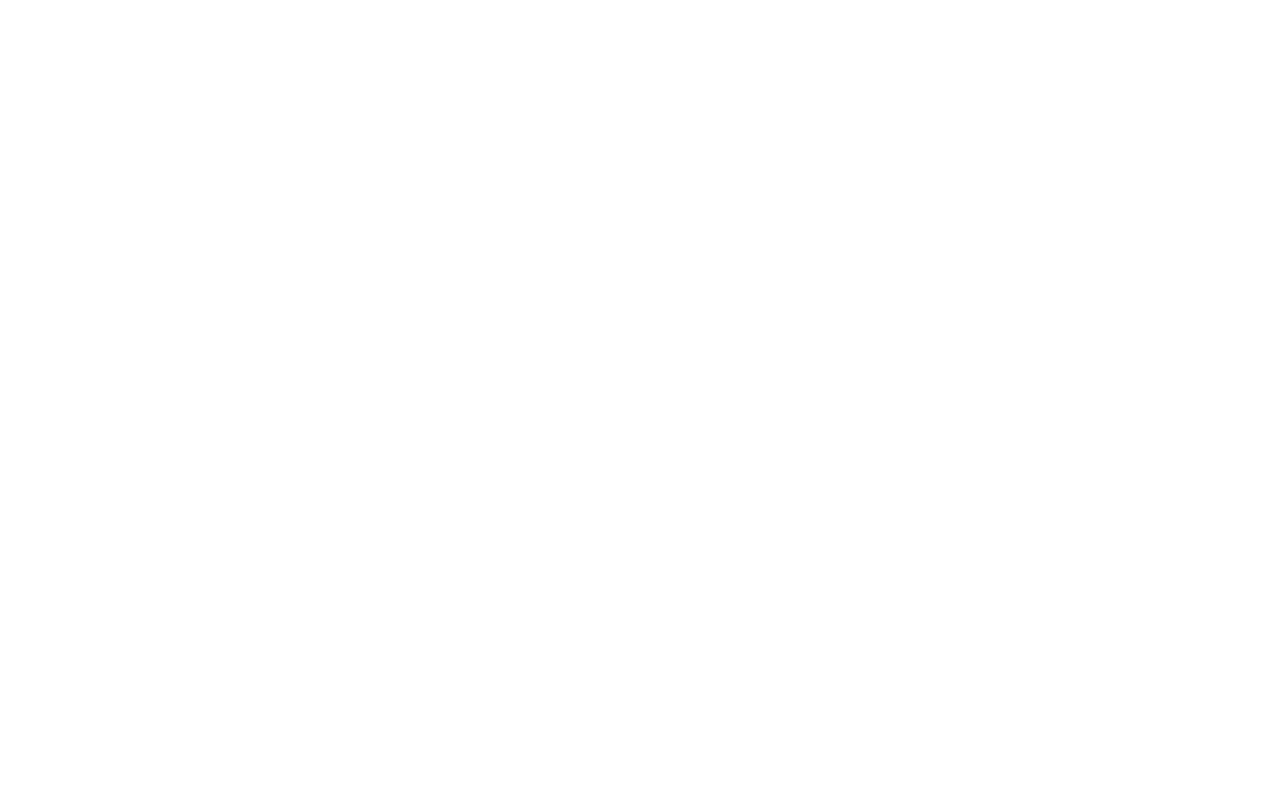
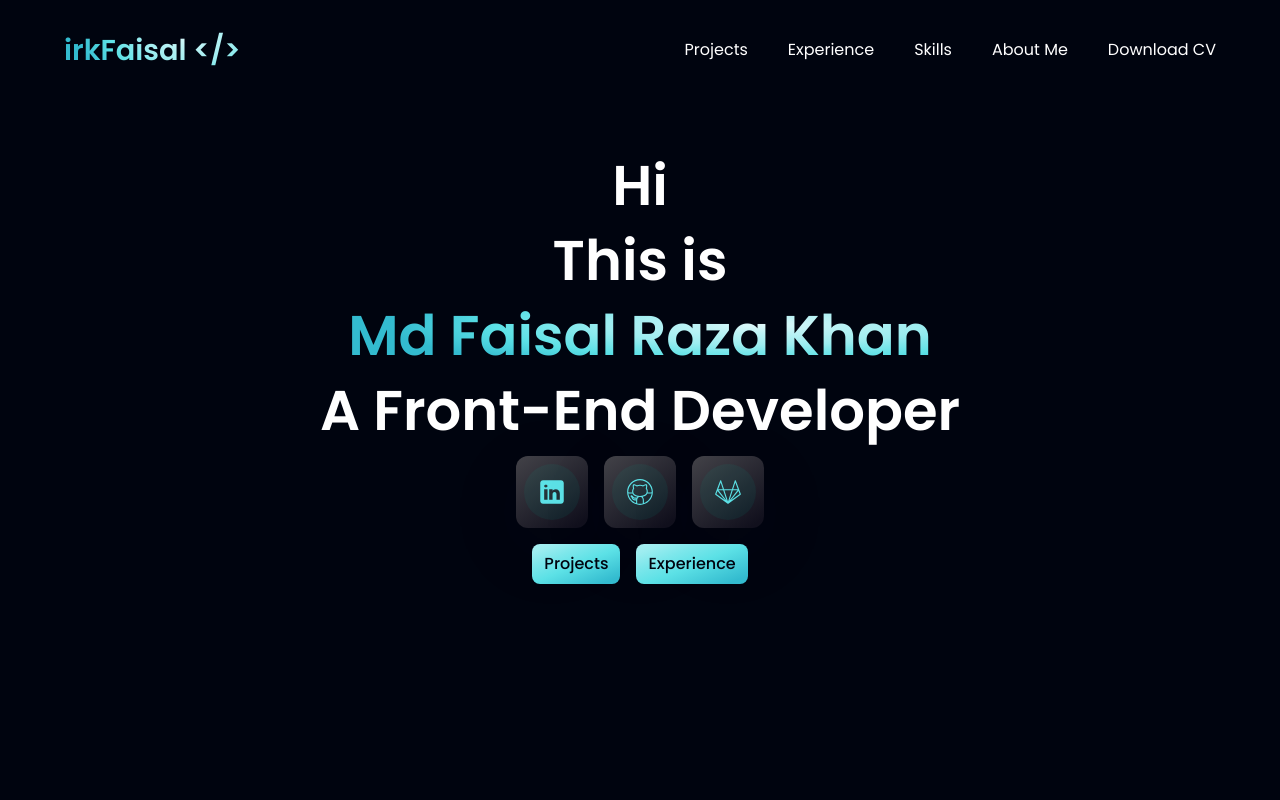
Before and after one commit to irkfaisal/faisal_raza_khan, a React (Vite) app: page / in a window 1280 px wide. Before the commit this address had no page. Shown: the top 800 px of the page. Built offline with nearby package versions, Linux system fonts and the light colour scheme.

Commit message:
deploying...

```diff
--- a/src/App.jsx
+++ b/src/App.jsx
@@ -8,7 +8,7 @@
     <>
       <BrowserRouter>
         <Routes>
-          <Route path='/faisal_raza_khan' element={<Home />} />
+          <Route path='/' element={<Home />} />
           <Route path='/projects' element={<MoreProjects />} />
         </Routes>
       </BrowserRouter>
--- a/vite.config.js
+++ b/vite.config.js
@@ -3,6 +3,6 @@
 
 // https://vitejs.dev/config/
 export default defineConfig({
-  base:"/faisal_raza_khan/",
+  base:"/",
   plugins: [react()],
 })
```
